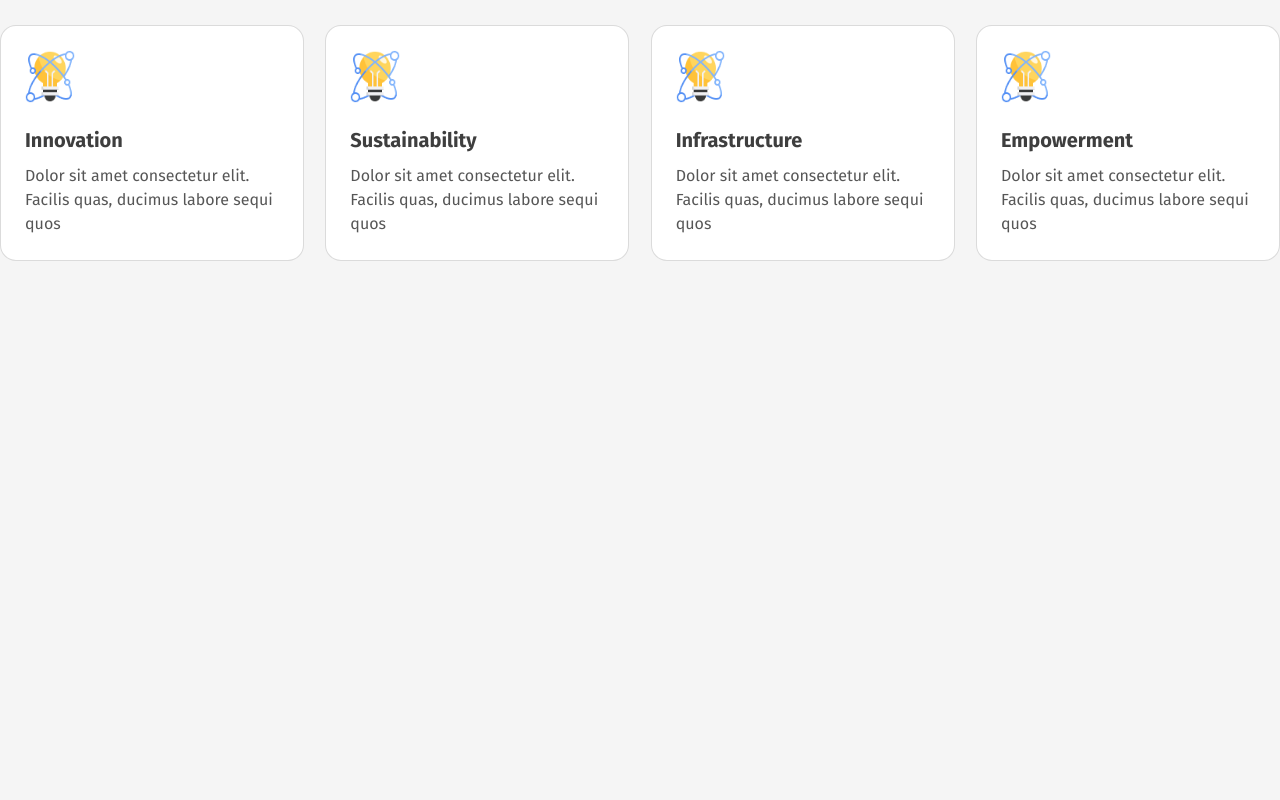
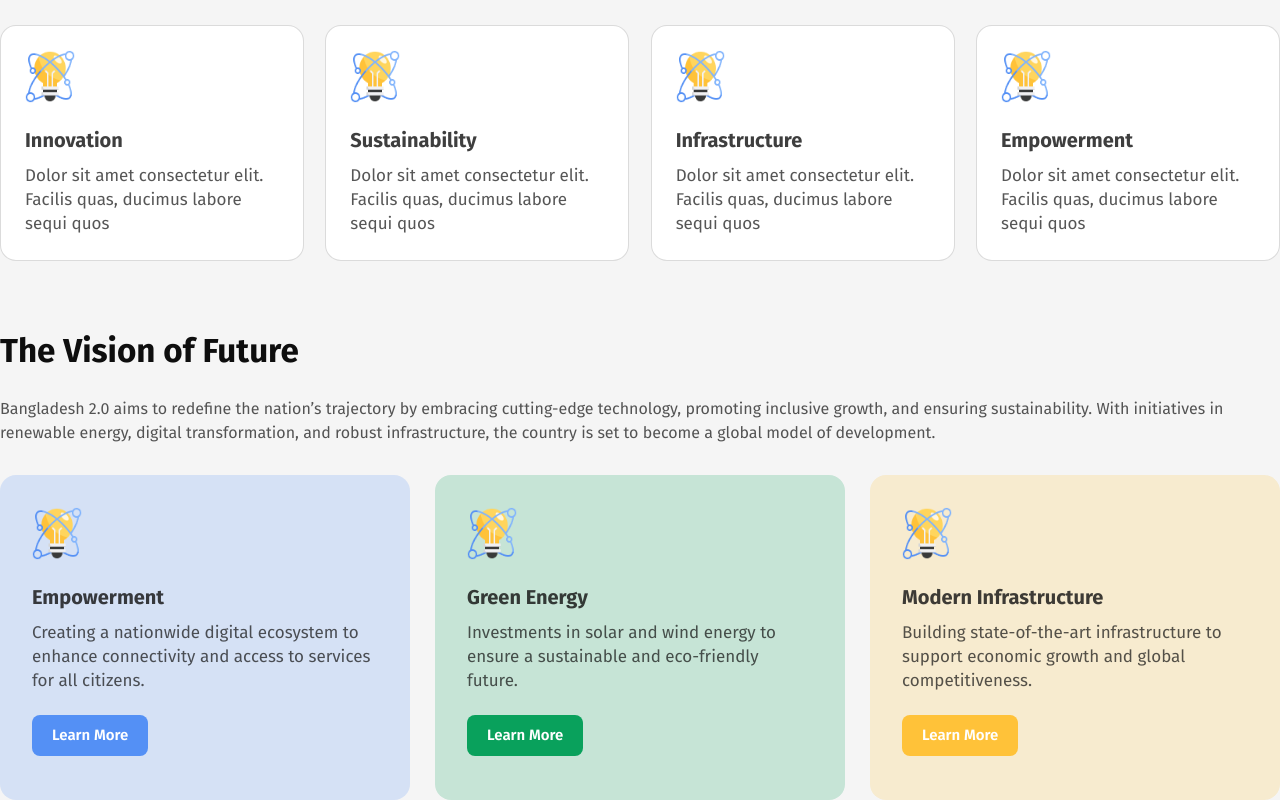
Before and after one commit to noob-ubaid/Bangladesh-2.0, a plain HTML site: page index.html in a window 1280 px wide. Shown: the part 805-1605 px from the top of the page. Before the commit the page ends 1093 px from the top, so only its background shows below. Drawn offline with Linux system fonts and the light colour scheme.

Commit message:
vision section done

```diff
--- a/index.html
+++ b/index.html
@@ -75,6 +75,52 @@
             </div>
           </div>
         </section>
+
+        <!--! vision section  -->
+        <section class="vision">
+          <h3 class="common-title">The Vision of Future</h3>
+          <p class="vision-description">
+            Bangladesh 2.0 aims to redefine the nation’s trajectory by embracing
+            cutting-edge technology, promoting inclusive growth, and ensuring
+            sustainability. With initiatives in renewable energy, digital
+            transformation, and robust infrastructure, the country is set to
+            become a global model of development.
+          </p>
+          <div class="align">
+            <!--? card 1 -->
+            <div class="card-vision">
+              <img class="card-icon" src="assets/card-icon.png" alt="" />
+              <h3 class="card-title">Empowerment</h3>
+              <p class="card-description dec">
+                Creating a nationwide digital ecosystem to enhance connectivity
+                and access to services for all citizens.
+              </p>
+              <button class="btn-1 hober">Learn More</button>
+            </div>
+
+            <!--? card 2 -->
+            <div class="card-vision card-2">
+              <img class="card-icon" src="assets/card-icon.png" alt="" />
+              <h3 class="card-title">Green Energy</h3>
+              <p class="card-description dec">
+                Investments in solar and wind energy to ensure a sustainable and
+                eco-friendly future.
+              </p>
+              <button class="btn-2 hober">Learn More</button>
+            </div>
+
+            <!--? card 3 -->
+            <div class="card-vision card-3">
+              <img class="card-icon" src="assets/card-icon.png" alt="" />
+              <h3 class="card-title">Modern Infrastructure</h3>
+              <p class="card-description dec">
+                Building state-of-the-art infrastructure to support economic
+                growth and global competitiveness.
+              </p>
+              <button class="btn-3 hober">Learn More</button>
+            </div>
+          </div>
+        </section>
       </main>
     </section>
   </body>
--- a/styles/style.css
+++ b/styles/style.css
@@ -4,8 +4,8 @@
   padding: 0;
   box-sizing: border-box;
 }
-.container{
-    background-color: rgb(245, 245, 245);
+.container {
+  background-color: rgb(245, 245, 245);
 }
 .main-section {
   width: 1280px;
@@ -26,6 +26,13 @@
   color: rgb(0, 106, 80);
   transition-duration: 300ms;
 }
+.hober:hover{
+  cursor: pointer;
+  background-color: #fff;
+  color: black;
+  transition-duration: 300ms;
+}
+
 /*! utility section  */
 .btn-secondary {
   color: rgb(255, 255, 255);
@@ -141,13 +148,85 @@ header {
 .card-description {
   color: rgba(14, 14, 14, 0.7);
   font-family: Fira Sans;
-  font-size: 16px;
+  font-size: 17px;
   font-weight: 400;
   line-height: 24px;
   letter-spacing: 0%;
   text-align: left;
   width: 254px;
 }
-.pillar-container{
-    margin-top: 30px;
+.pillar-container {
+  margin-top: 30px;
 }
+.vision {
+  margin-top: 66px;
+}
+.vision-description {
+  color: rgba(14, 14, 14, 0.7);
+  font-family: Fira Sans;
+  font-size: 16px;
+  font-weight: 400;
+  line-height: 24px;
+  letter-spacing: 0%;
+  text-align: left;
+  margin-top: 22px;
+  margin-bottom: 30px;
+}
+.card-vision {
+  padding: 32px;
+  width: 410px;
+  height: 325px;
+  border-radius: 16px;
+  background: rgba(84, 144, 245, 0.2);
+}
+.dec {
+  width: 346px;
+}
+.btn-1 {
+  padding: 11px 20px 11px 20px;
+  border-radius: 8px;
+  border: none;
+  margin-top: 22px;
+  color: rgb(255, 255, 255);
+  font-family: Fira Sans;
+  font-size: 15px;
+  font-weight: 600;
+  line-height: 19px;
+  letter-spacing: 0%;
+  text-align: left;
+  background: rgb(84, 144, 245);
+}
+.btn-2 {
+  background-color: rgb(9, 161, 92);
+  padding: 11px 20px 11px 20px;
+  border-radius: 8px;
+  border: none;
+  margin-top: 22px;
+  color: rgb(255, 255, 255);
+  font-family: Fira Sans;
+  font-size: 15px;
+  font-weight: 600;
+  line-height: 19px;
+  letter-spacing: 0%;
+  text-align: left;
+}
+.btn-3 {
+  background-color: rgb(255, 194, 57);
+  padding: 11px 20px 11px 20px;
+  border-radius: 8px;
+  border: none;
+  margin-top: 22px;
+  color: rgb(255, 255, 255);
+  font-family: Fira Sans;
+  font-size: 15px;
+  font-weight: 600;
+  line-height: 19px;
+  letter-spacing: 0%;
+  text-align: left;
+}
+.card-2 {
+  background-color: rgb(198, 228, 214);
+}
+.card-3 {
+  background-color: rgb(247, 235, 207);
+}
```
Lines whose indentation alone changed are shown as unchanged.
